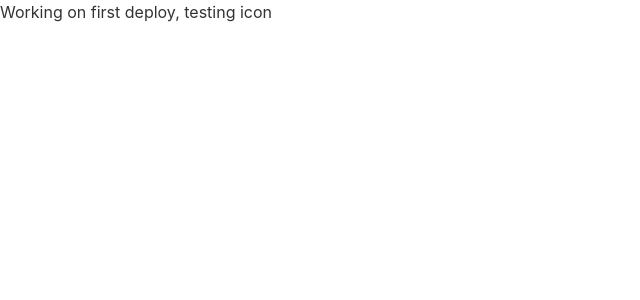
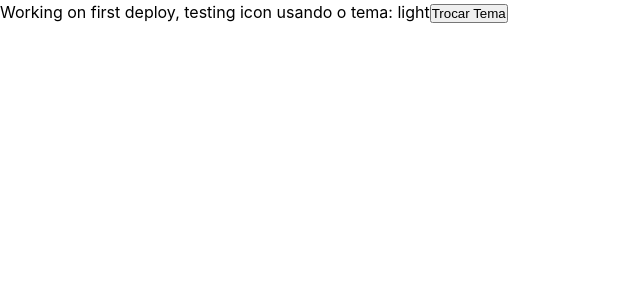
Before and after one commit to userAugustos/me, a React (Vite) app: page / in a window 1280 px wide. Shown: the top 300 px of the page, without its empty margins (0-640 px from the left). Built offline with nearby package versions, Linux system fonts and the light colour scheme.

Commit message:
feat: addging the theme switcher hook

```diff
--- a/src/App.tsx
+++ b/src/App.tsx
@@ -1,7 +1,15 @@
+import {useThemeContext} from "./hooks/theme.tsx";
+import {ThemeChanger} from "./components/themeChanger.tsx";
+
 function App() {
+
+    const {theme} = useThemeContext()
+
     return (
         <section>
             Working on first deploy, testing icon
+            usando o tema: {theme}
+            <ThemeChanger/>
         </section>
     )
 }
--- /dev/null
+++ b/src/components/themeChanger.tsx
@@ -0,0 +1,14 @@
+import {useThemeContext} from "../hooks/theme.tsx";
+
+export function ThemeChanger() {
+    const {switchTheme} = useThemeContext()
+    const handleSwitchTheme = () => {
+        switchTheme()
+    }
+
+    return (
+        <button onClick={handleSwitchTheme}>
+            Trocar Tema
+        </button>
+    )
+}
--- /dev/null
+++ b/src/hooks/theme.tsx
@@ -0,0 +1,33 @@
+import {createContext, useContext, useState} from "react";
+
+interface ThemeContext {
+    theme: string,
+    switchTheme: () => void
+}
+
+const ThemeContext = createContext<ThemeContext>({
+    theme: 'light',
+    switchTheme: () => {
+    }
+})
+
+export const useThemeContext = () => useContext(ThemeContext)
+
+export function ThemeProvider({children}: { children: React.ReactNode }) {
+    let initialTheme = localStorage.getItem("DINO_TV_THEME");
+
+    const [theme, setTheme] = useState<string>(initialTheme ||= 'light')
+
+    const switchTheme = () => {
+        if (theme === 'light') {
+            return setTheme('dark')
+        }
+        setTheme('light')
+    }
+
+    return (
+        <ThemeContext.Provider value={{theme, switchTheme}}>
+            {children}
+        </ThemeContext.Provider>
+    )
+}
--- a/src/main.tsx
+++ b/src/main.tsx
@@ -2,9 +2,12 @@ import React from 'react'
 import ReactDOM from 'react-dom/client'
 import App from './App.tsx'
 import './style/index.css'
+import {ThemeProvider} from "./hooks/theme.tsx";
 
 ReactDOM.createRoot(document.getElementById('root') as HTMLElement).render(
     <React.StrictMode>
-        <App/>
+        <ThemeProvider>
+            <App/>
+        </ThemeProvider>
     </React.StrictMode>,
 )
--- a/src/style/index.css
+++ b/src/style/index.css
@@ -5,12 +5,14 @@
 }
 
 :root {
+    --eerie-black: #1B1B1B;
+    --chocolate-black: #28231D;
     font-family: Inter, system-ui, Avenir, Helvetica, Arial, sans-serif;
     line-height: 1.5;
     font-weight: 400;
 
     color-scheme: light dark;
-    color: #333;
+    color: var(--font-color);
 
     font-synthesis: none;
     text-rendering: optimizeLegibility;
@@ -41,3 +43,14 @@ a {
     font-weight: 500;
     text-decoration: none;
 }
+
+
+.light-mode {
+    --font-color: #333;
+    --default-bg-color: #f3f3f3;
+}
+
+.dark-mode {
+    --font-color: #ffff;
+    --default-bg-color: #242124;
+}
```
